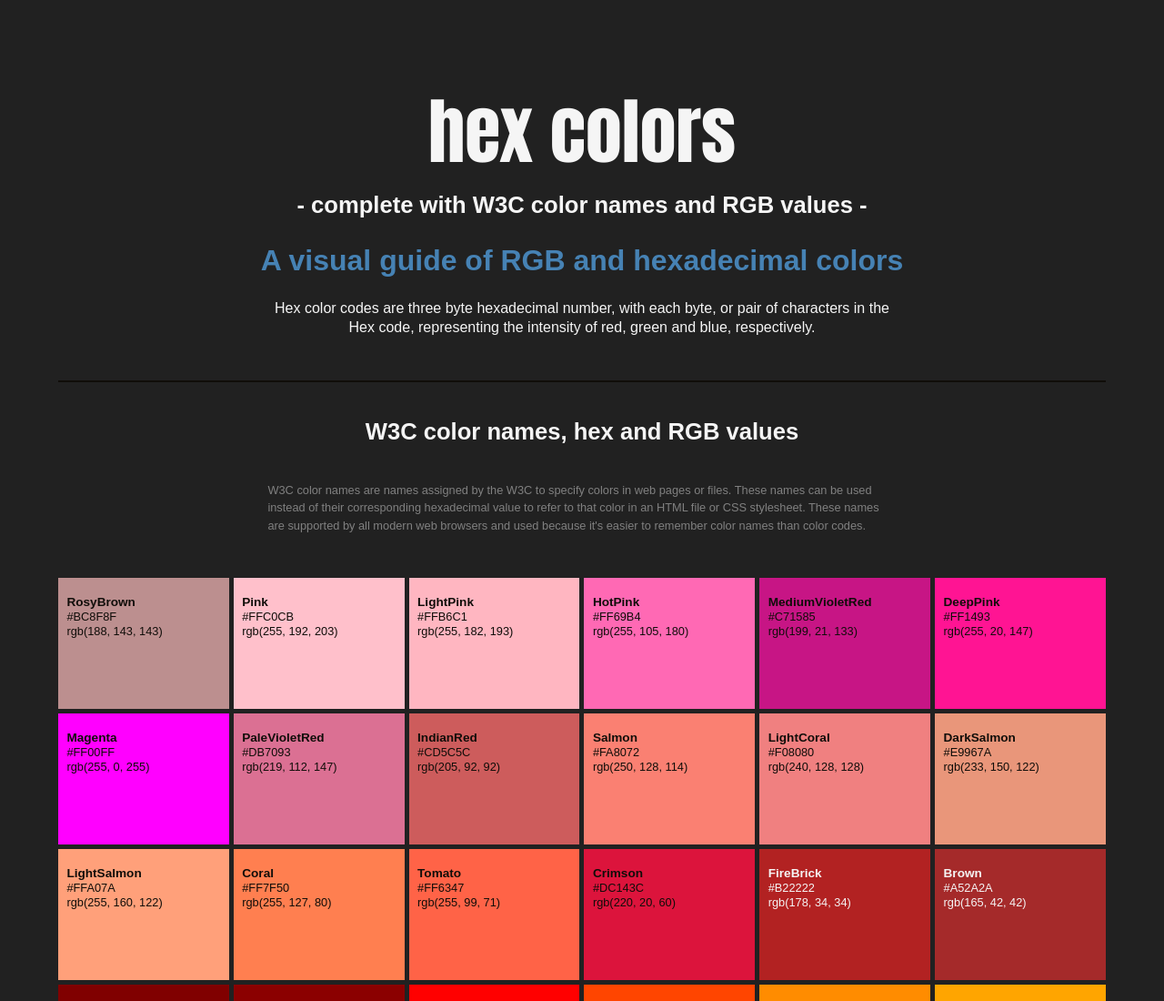
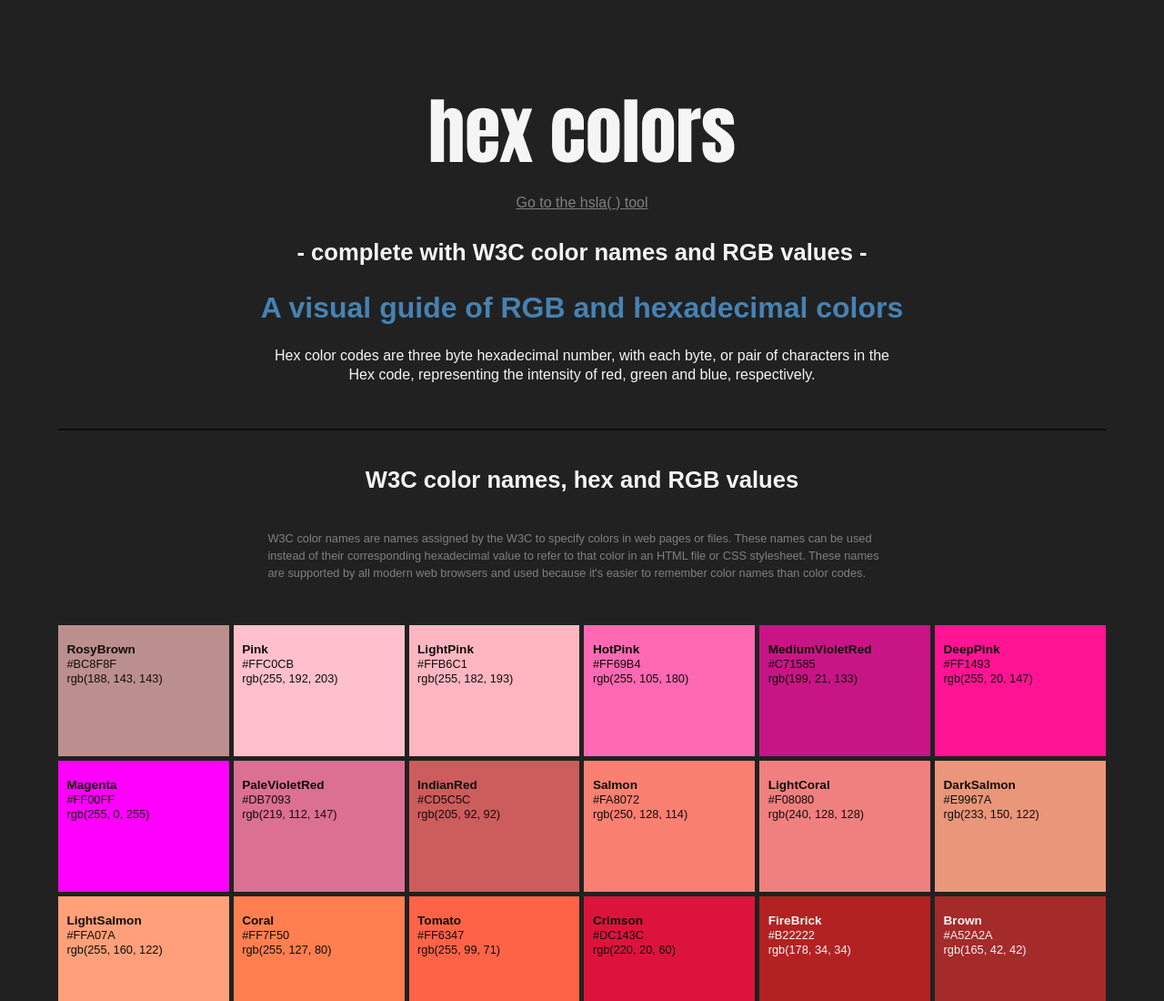
Before and after one commit to MarquesaBarbula/Hex.github.io, a plain HTML site: page index.html in a window 1280 px wide. Shown: the top 1100 px of the page at 91% size. Drawn offline with Linux system fonts and the light colour scheme.

Commit message:
link to hsla tool

```diff
--- a/index.html
+++ b/index.html
@@ -14,8 +14,14 @@
 </head>
 
 <body>
+
     <div class="intro-text">
         <h1>hex colors</h1>
+
+        <div class="link_to_hsla">
+            <a href=https://marquesabarbula.github.io/hsla.github.io/ target=new>Go to the hsla( ) tool</a>
+        </div>
+
         <h4>- complete with W3C color names and RGB values -</h4>
         <h2>A visual guide of RGB and hexadecimal colors</h2>
 
@@ -25,7 +31,6 @@
     </div>
 
 <!-- COLOR SWATCHES -->
-
 <div class="chapter">
     <h3>W3C color names, hex and RGB values</h3>
 
--- a/styles.css
+++ b/styles.css
@@ -131,6 +131,11 @@ a:hover,
 a:focus {
     color:var(--icon-hovercolor);
 }
+
+.link_to_hsla {
+    margin-top:2rem;
+}
+
 
 .intro-text {
     margin-top: 8rem;
```
